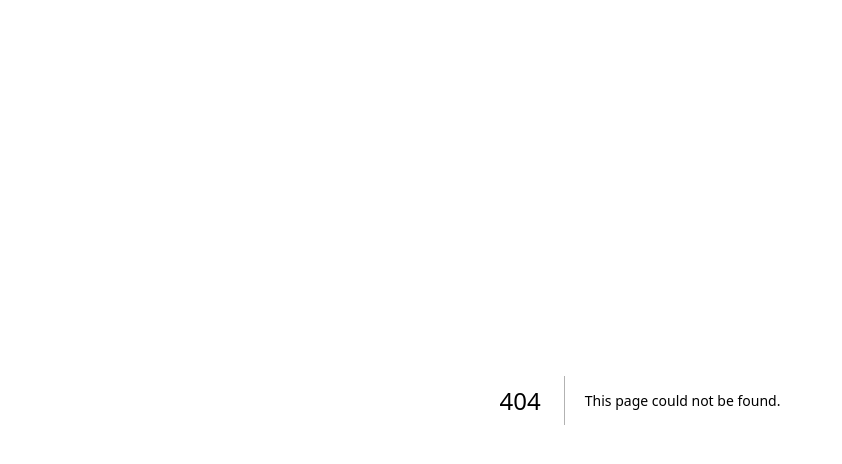
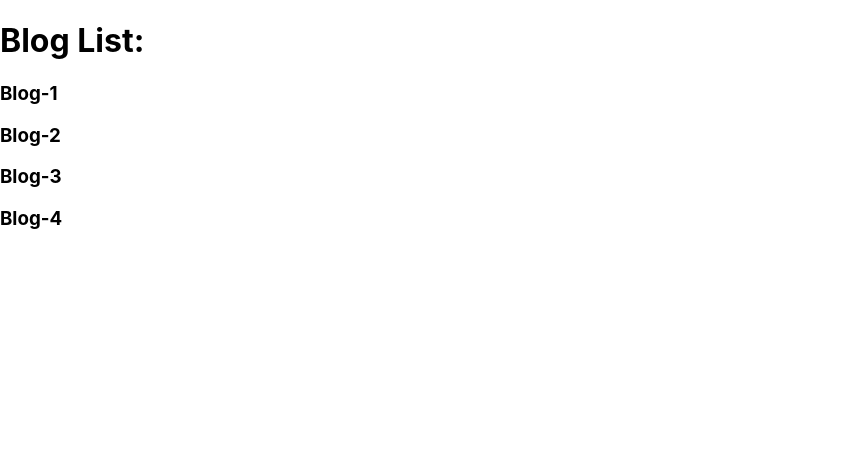
Before and after one commit to Biplob123121/learning-next-app, a Next.js app: page /blogs in a window 1280 px wide. Before the commit this address had no page. Shown: the top 464 px of the page, without its empty margins (0-842 px from the left). Built offline with nearby package versions, Linux system fonts and the light colour scheme.

Commit message:
learning app for next js

```diff
--- /dev/null
+++ b/pages/blogs/index.js
@@ -0,0 +1,12 @@
+
+export default function blogs() {
+  return (
+    <div>
+        <h1>Blog List:</h1>
+        <h3>Blog-1</h3>
+        <h3>Blog-2</h3>
+        <h3>Blog-3</h3>
+        <h3>Blog-4</h3>
+    </div>
+  )
+}
--- a/pages/index.js
+++ b/pages/index.js
@@ -1,6 +1,7 @@
 import Head from 'next/head'
 import Image from 'next/image'
 import styles from '../styles/Home.module.css'
+import Link from 'next/link'
 
 export default function Home() {
   return (
@@ -15,6 +16,9 @@ export default function Home() {
         <h1 className={styles.title}>
           Welcome to <a href="https://nextjs.org">Next.js!</a>
         </h1>
+        <Link href="/posts/first-post">
+          Go to First Post
+        </Link>
 
         <p className={styles.description}>
           Get started by editing{' '}
--- /dev/null
+++ b/pages/posts/first-post.js
@@ -0,0 +1,5 @@
+export default function FirstPost(){
+    return(
+        <h1>First Blog Post.</h1>
+    )
+}
--- /dev/null
+++ b/pages/posts/second-post.js
@@ -0,0 +1,5 @@
+export default function SecondPost(){
+    return(
+        <h1>Second Post is Here.</h1>
+    )
+}
```
Also changed, not shown: pages/blogs/[blogId].js (added, +11 -0 lines).
